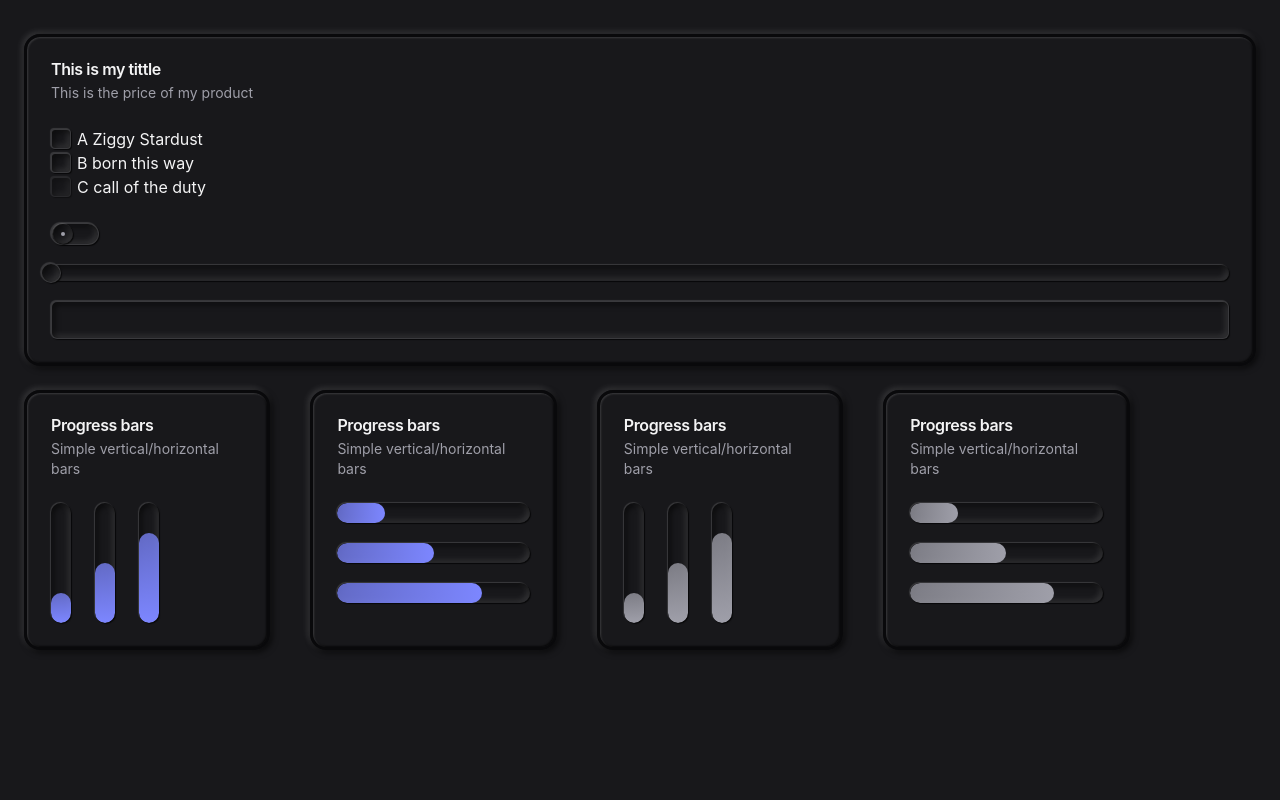
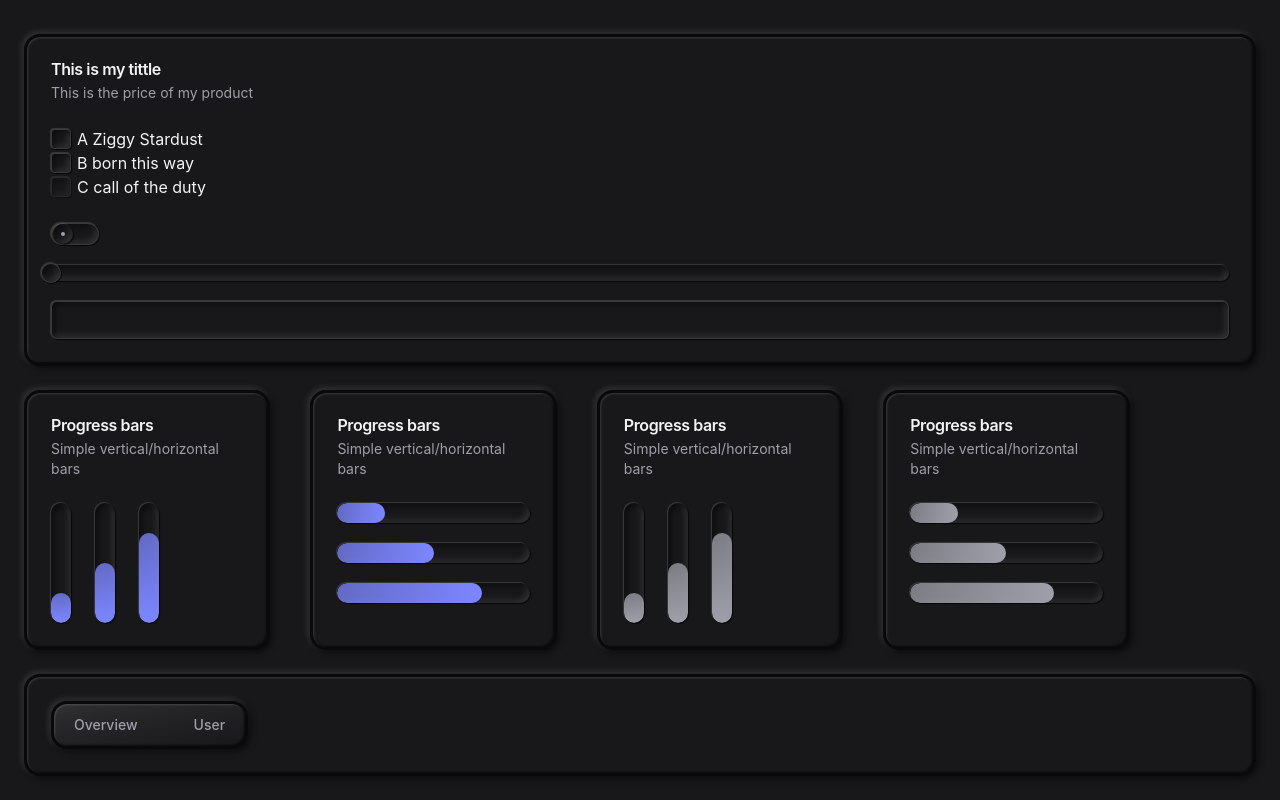
Before and after one commit to forever-ivy/NeoUI, a React (Vite) app: page / in a window 1280 px wide. Shown: the part 246-1046 px from the top of the page. Before the commit the page ends 920 px from the top, so only its background shows below. Built offline with nearby package versions, Linux system fonts and the light colour scheme.

Commit message:
Add Tabs

```diff
--- a/src/App.tsx
+++ b/src/App.tsx
@@ -7,6 +7,7 @@ import Card, {
   CardContent,
   CardFooter,
 } from "./components/Card";
+
 import NeoSwitch from "./components/NeoSwitch";
 import Text from "./components/Text";
 import NeoCheckBox from "./components/NeoCheckBox";
@@ -14,6 +15,7 @@ import NeoSlider from "./components/NeoSlider";
 import NeoProgress from "./components/NeoProgress";
 import { Badge } from "./components/Badge";
 import Input from "./components/Input";
+import { TabsList, TabsPanel, TabsRoot, TabsTab } from "./components/Tabs";
 
 function App() {
   return (
@@ -143,6 +145,25 @@ function App() {
             </CardContent>
           </Card>
         </div>
+        <Card className="m-6">
+          <CardHeader>
+            <TabsRoot>
+              <TabsList className={"space-x-2"}>
+                <TabsTab value={"overview"}>Overview</TabsTab>
+                <TabsTab value={"user"}>User</TabsTab>
+              </TabsList>
+
+              <TabsPanel value={"overview"}>
+                <h2>This is overview</h2>
+                <p>This is more info about the overview</p>
+              </TabsPanel>
+
+              <TabsPanel value={"user"}>
+                <h2>This is for the user</h2>
+              </TabsPanel>
+            </TabsRoot>
+          </CardHeader>
+        </Card>
       </div>
     </main>
   );
--- /dev/null
+++ b/src/components/Tabs.tsx
@@ -0,0 +1,73 @@
+import { mergeProps, Tabs } from "@base-ui-components/react";
+import { cva } from "class-variance-authority";
+
+const tabsRootVariants = cva("w-full");
+
+interface TabsRootProps extends React.ComponentProps<typeof Tabs.Root> {}
+
+export function TabsRoot(props: TabsRootProps) {
+  const rootMerge = mergeProps<typeof Tabs.Root>(props, {
+    className: tabsRootVariants(),
+  });
+
+  return <Tabs.Root {...rootMerge} />;
+}
+
+const tabsTabVariants = cva(
+  "inline-flex items-center justify-center whitespace-nowrap rounded-xl px-4 py-2 text-sm font-medium ring-offset-background transition-all focus-visible:outline-none focus-visible:ring-2 focus-visible:ring-ring focus-visible:ring-offset-2 disabled:pointer-events-none disabled:opacity-50 data-[active]:bg-background data-[active]:text-foreground data-[active]:shadow-inset cursor-pointer hover:text-foreground duration-350 relative z-10",
+);
+
+interface TabsTabProps extends React.ComponentProps<typeof Tabs.Tab> {}
+
+export function TabsTab(props: TabsTabProps) {
+  return (
+    <Tabs.Tab
+      {...props}
+      className={[tabsTabVariants(), props.className].filter(Boolean).join(" ")}
+    />
+  );
+}
+
+const tabsListVariants = cva(
+  "relative inline-flex h-12 items-center justify-center rounded-2xl bg-linear-to-tl from-background to-highlight/75 p-1 text-muted-foreground shadow-raised border-3 border-border gap-4",
+);
+
+interface TabsListProps extends React.ComponentProps<typeof Tabs.List> {}
+
+export function TabsList(props: TabsListProps) {
+  const listMerge = mergeProps<typeof Tabs.List>(props, {
+    className: tabsListVariants(),
+  });
+  return <Tabs.List {...listMerge} />;
+}
+
+const tabsIndicatorVariants = cva(
+  "absolute rounded-sm bg-background shadow-raised transition-all duration-200 border-1 border-background",
+);
+
+interface TabsIndicatorProps extends React.ComponentProps<
+  typeof Tabs.Indicator
+> {}
+
+export function TabsIndicator(props: TabsIndicatorProps) {
+  const mergeIndicator = mergeProps<typeof Tabs.Indicator>(props, {
+    className: tabsIndicatorVariants(),
+  });
+
+  return <Tabs.Indicator {...mergeIndicator} />;
+}
+
+const tabsPanelVariants = cva(
+  "mt-4 ring-offset-background focus-visible:outline-none focus-visible:ring-2 focus-visible:ring-ring focus-visible:ring-offset-2",
+);
+
+interface TabsPanelProps extends React.ComponentProps<typeof Tabs.Panel> {}
+
+export function TabsPanel(props: TabsPanelProps) {
+  return (
+    <Tabs.Panel
+      {...props}
+      className={[tabsPanelVariants(), props.className].filter(Boolean).join(" ")}
+    />
+  );
+}
```
